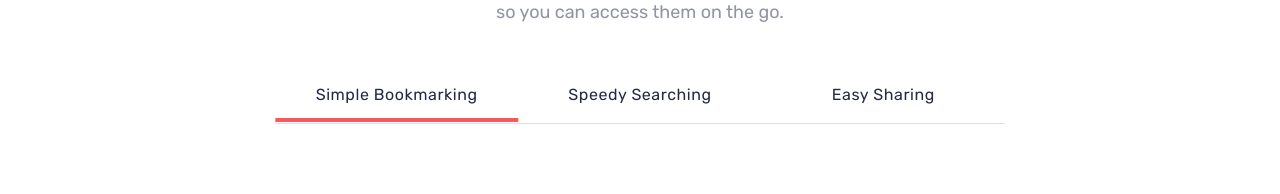
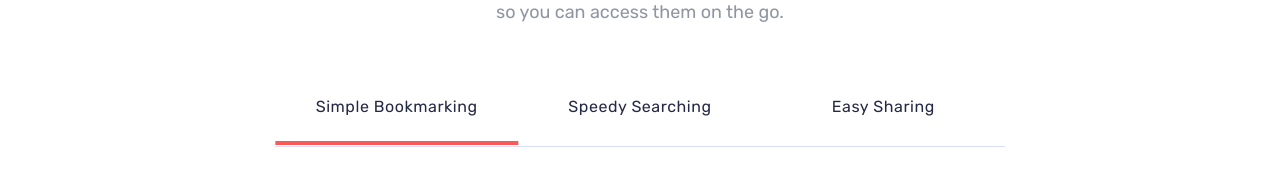
Before and after one commit to HanSeongLee/bookmark-landing-page, a Next.js app: page / in a window 1280 px wide. Shown: the part 890-1084 px from the top of the page. Built offline with nearby package versions, Linux system fonts and the light colour scheme; no server answers.

Commit message:
FIX | Margin and padding

```diff
--- a/components/FeatureSection/style.module.scss
+++ b/components/FeatureSection/style.module.scss
@@ -8,6 +8,10 @@
 
   .featuresTitleDescriptor {
     margin-bottom: 40px;
+
+    @include media(">desktop") {
+      margin-bottom: 72px;
+    }
   }
 
   .tabContainer {
--- a/components/Tab/style.module.scss
+++ b/components/Tab/style.module.scss
@@ -12,6 +12,7 @@
   border-top: 1px solid rgba(73, 93, 207, 0.2);
 
   @include media(">desktop") {
+    padding: 0 0 31px;
     border-top: none;
     border-bottom: 1px solid rgba(73, 93, 207, 0.2);
   }
```
